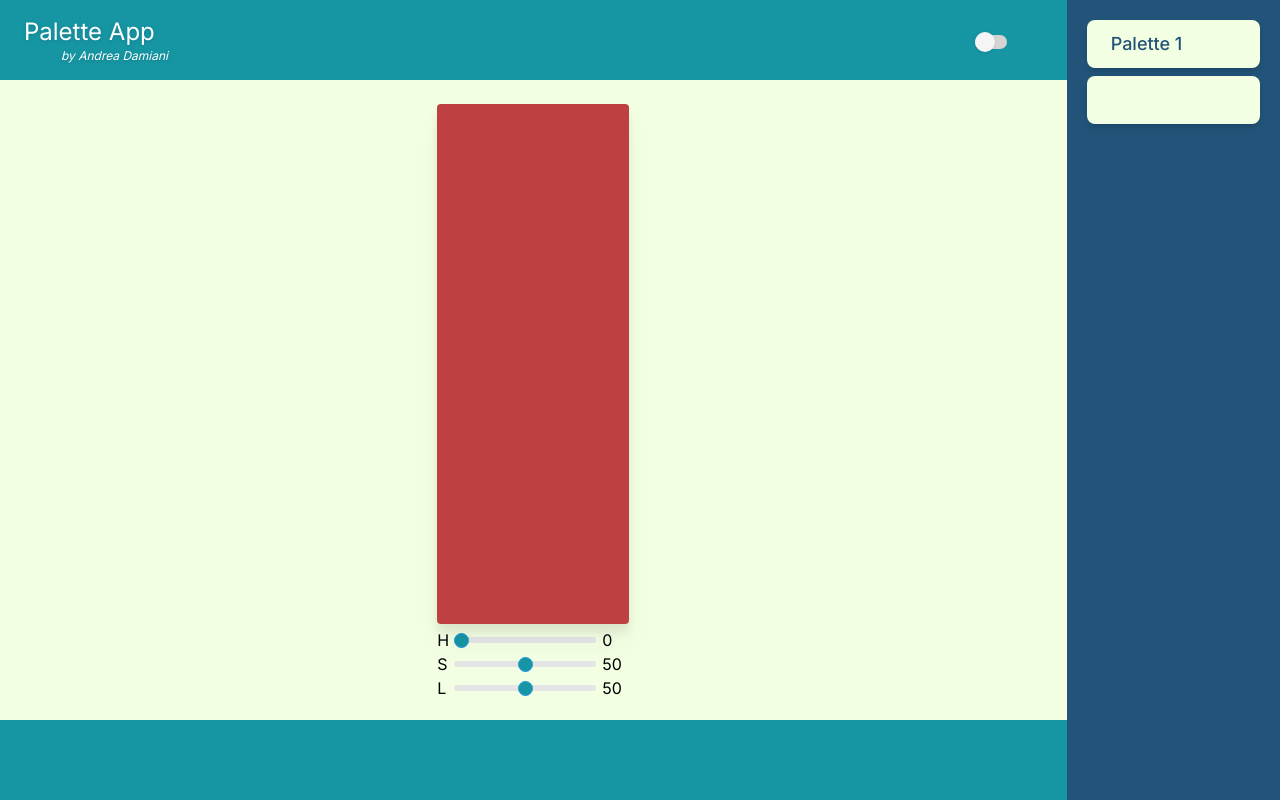
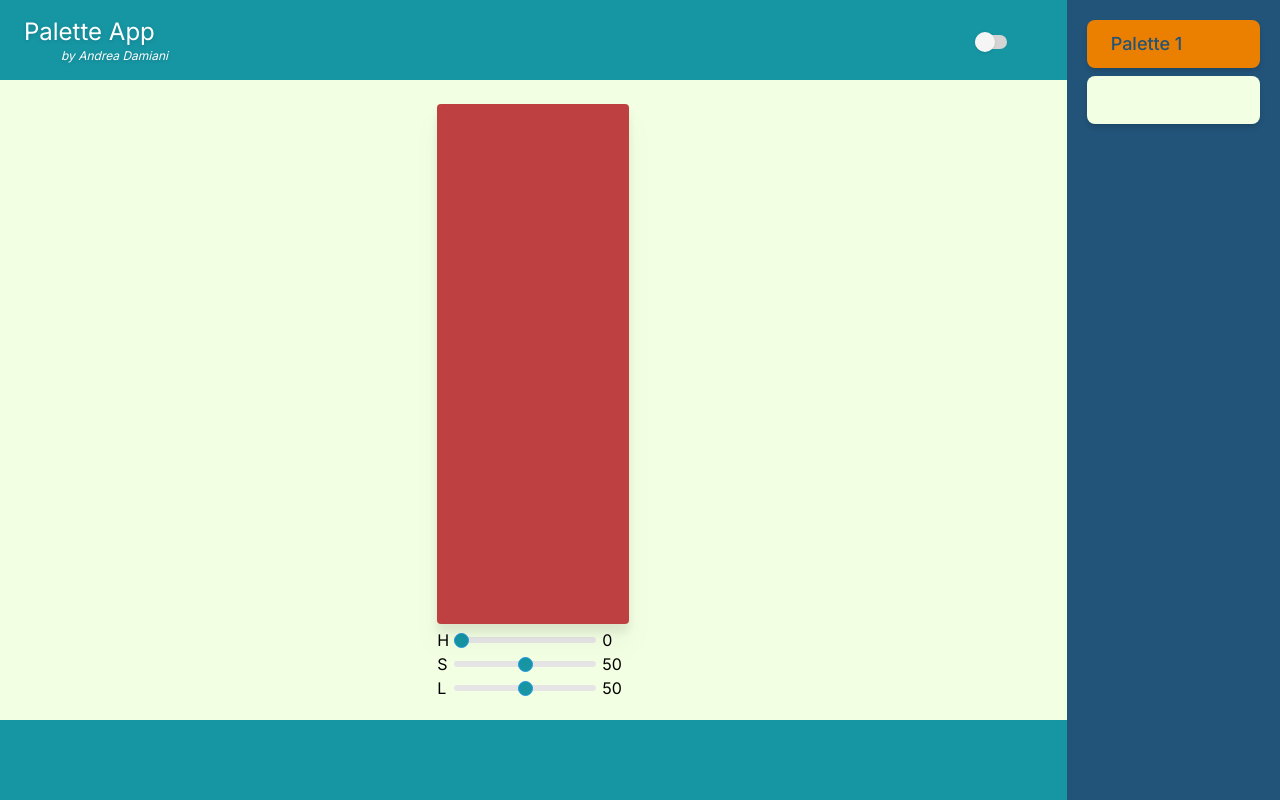
Before and after one commit to andrea-dam/palette-app, a Vue app: page / in a window 1280 px wide. Built offline with nearby package versions, Linux system fonts and the light colour scheme; some icons are missing.

Commit message:
Fixato bug background palette attiva

```diff
--- a/src/App.vue
+++ b/src/App.vue
@@ -24,8 +24,8 @@
                 :key="palette"
                 role="button"
                 @click="showPalette(palette)"
-                :class="{ 'bg-[#EB7F00] dark:bg-slate-300': palette === paletteSelezionata }"
-                class="relative flex h-12 w-full items-center rounded-lg bg-[#F3FFE2] px-6 text-lg font-medium text-[#225378] shadow-md dark:bg-slate-400 dark:text-slate-700 hover:bg-[#EB7F00] dark:hover:bg-slate-200">
+                :class="{ active: palette === paletteSelezionata }"
+                class="relative flex h-12 w-full items-center rounded-lg bg-[#F3FFE2] px-6 text-lg font-medium text-[#225378] shadow-md hover:bg-[#EB7F00] dark:bg-slate-400 dark:text-slate-700 dark:hover:bg-slate-200">
                 <p>Palette {{ palette }}</p>
                 <Icon
                     v-if="palette === openPalettes && openPalettes > 1"
@@ -83,3 +83,9 @@ watch(selectedPalette, value => {
     }
 });
 </script>
+
+<style scoped>
+.active {
+    @apply bg-[#EB7F00] dark:bg-slate-300;
+}
+</style>
```
